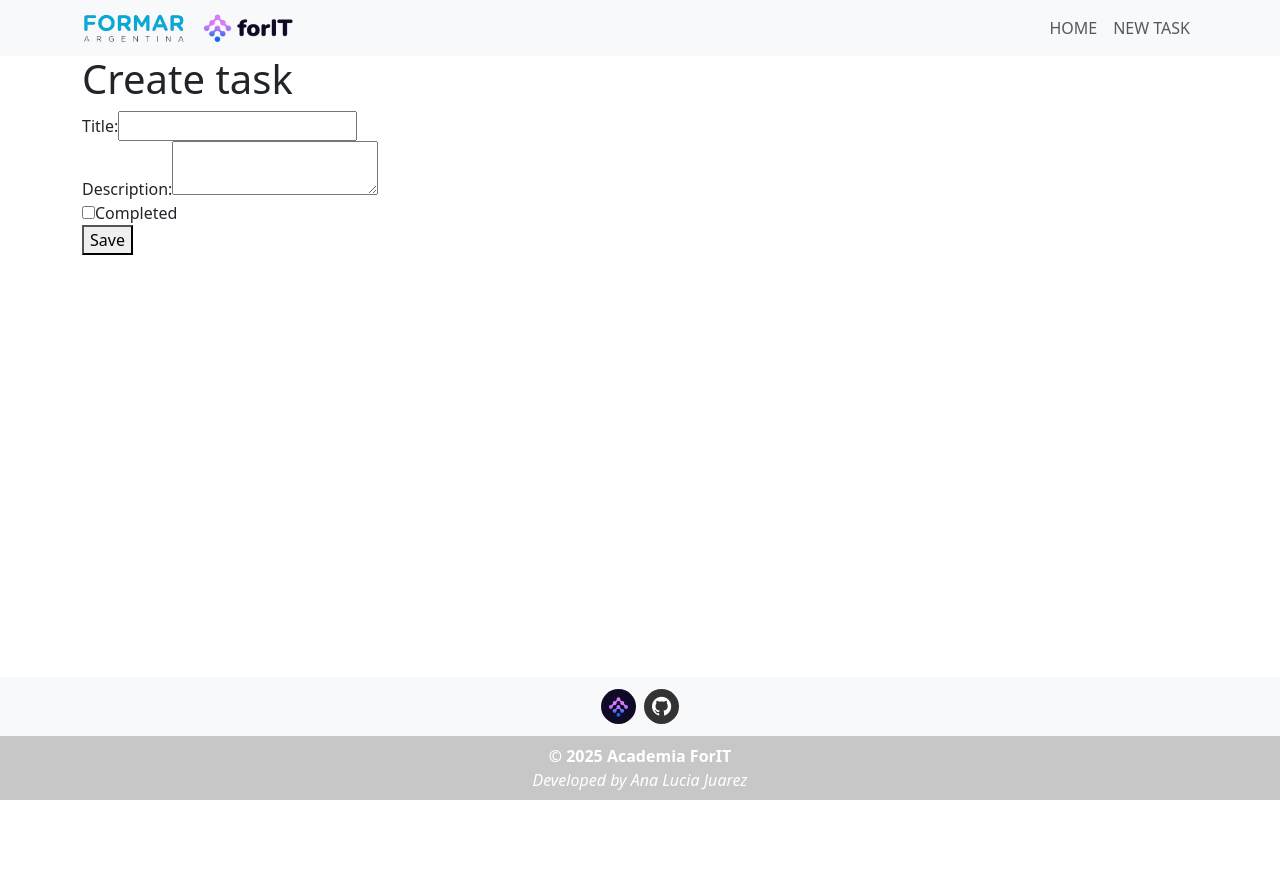
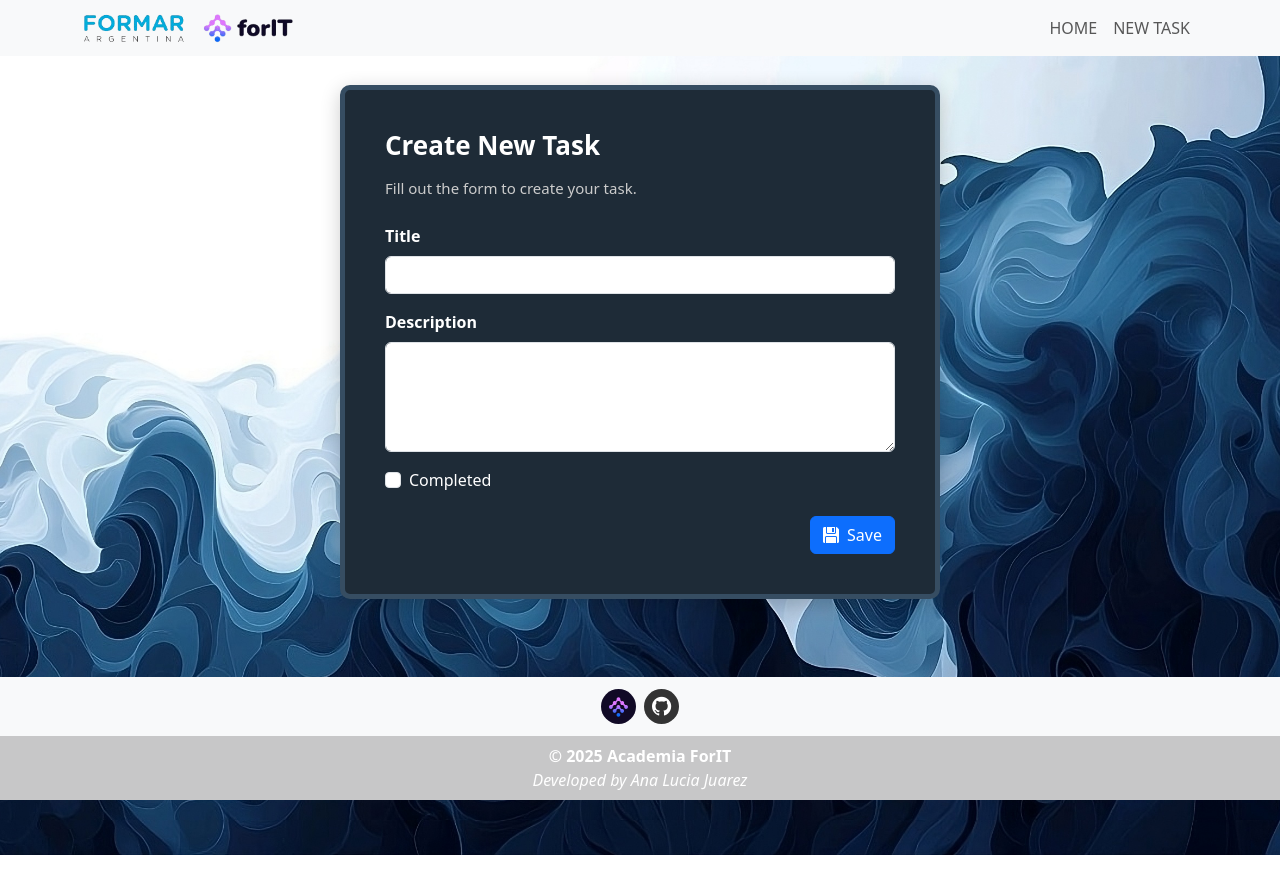
Before and after one commit to manita02/AcademiaForITChallengue, a Next.js app in the folder frontend/: page /tasks/new in a window 1280 px wide. Shown: the top 894 px of the page. Before the commit the page ends 800 px from the top, so only its background shows below. Built offline with nearby package versions, Linux system fonts and the light colour scheme.

Commit message:
Feat: visual adjustments to TaskForm and pages; added new styles and form-bg background image

```diff
--- a/frontend/src/components/TaskForm.tsx
+++ b/frontend/src/components/TaskForm.tsx
@@ -7,9 +7,10 @@ interface TaskFormProps {
   initialTask?: TaskData;
   onSubmit: (taskData: TaskData) => void;
   loading?: boolean;
+  formTitle: string;
 }
 
-const TaskForm: React.FC<TaskFormProps> = ({ initialTask, onSubmit, loading }) => {
+const TaskForm: React.FC<TaskFormProps> = ({ initialTask, onSubmit, loading, formTitle }) => {
   const [title, setTitle] = useState(initialTask?.title || '');
   const [description, setDescription] = useState(initialTask?.description || '');
   const [completed, setCompleted] = useState(initialTask?.completed || false);
@@ -28,39 +29,57 @@ const TaskForm: React.FC<TaskFormProps> = ({ initialTask, onSubmit, loading }) =
   };
 
   return (
-    <form onSubmit={handleSubmit}>
-      <div>
-        <label>Title:</label>
+    <form onSubmit={handleSubmit} className="form-content">
+      <div className="form-items">
+        <h3 className="form-title mb-3">{formTitle}</h3>
+        <p className="mb-4">
+          Fill out the form to{' '}
+          {formTitle.split(' ')[0].toLowerCase()} your task.
+        </p>
+
+        <div className="mb-3">
+          <label htmlFor="title" className="form-label fw-bold">Title</label>
           <input
             type="text"
+            id="title"
+            className="form-control"
             value={title}
             onChange={e => setTitle(e.target.value)}
             maxLength={20}
             required
           />
         </div>
-      <div>
-        <label>Description:</label>
+
+        <div className="mb-3">
+          <label htmlFor="description" className="form-label fw-bold">Description</label>
           <textarea
+            id="description"
+            className="form-control"
             value={description}
             onChange={e => setDescription(e.target.value)}
             maxLength={100}
             required
+            rows={4}
           />
         </div>
-      <div>
-        <label>
+
+        <div className="form-check mb-4">
           <input
             type="checkbox"
+            id="completed"
+            className="form-check-input"
             checked={completed}
             onChange={e => setCompleted(e.target.checked)}
           />
-          Completed
-        </label>
+          <label htmlFor="completed" className="form-check-label">Completed</label>
         </div>
-      <button type="submit" disabled={loading}>
-        {loading ? 'Saving...' : 'Save'}
+
+        <div className="text-end">
+          <button type="submit" className="btn btn-primary" disabled={loading}>
+            {loading ? 'Saving...' : <><i className="bi bi-floppy-fill me-2"></i>Save</>}
           </button>
+        </div>
+      </div>
     </form>
   );
 };
--- a/frontend/src/pages/tasks/[id]/edit.tsx
+++ b/frontend/src/pages/tasks/[id]/edit.tsx
@@ -61,9 +61,8 @@ const EditTaskPage = () => {
   if (!task) return <p>No task found.</p>;
 
   return (
-    <div>
-      <h1>Update task</h1>
-      <TaskForm initialTask={task} onSubmit={handleUpdate} loading={loading} />
+    <div className="formContainer">
+      <TaskForm initialTask={task} onSubmit={handleUpdate} loading={loading} formTitle="Update Task"/>
     </div>
   );
 };
--- a/frontend/src/pages/tasks/new.tsx
+++ b/frontend/src/pages/tasks/new.tsx
@@ -34,9 +34,8 @@ const CreateTaskPage = () => {
   };
 
   return (
-    <div>
-      <h1>Create task</h1>
-      <TaskForm onSubmit={handleCreate} loading={loading} />
+    <div className="formContainer">
+      <TaskForm onSubmit={handleCreate} loading={loading} formTitle="Create New Task" />
     </div>
   );
 };
--- a/frontend/src/styles/globals.css
+++ b/frontend/src/styles/globals.css
@@ -102,3 +102,54 @@
     transform: translate(0);
   }
 }
+
+.formContainer {
+  background-image: url('/images/form-bg.jpeg');
+  background-size: cover;
+  background-position: center;
+  background-repeat: no-repeat;
+  min-height: 100vh;
+  width: 100vw;
+  margin-left: calc(-50vw + 50%);
+  padding-top: 30px;
+}
+
+.form-content {
+  padding: 40px;
+  border: 5px solid #364d62;
+  border-radius: 10px;
+  background-color: #1e2b37;
+  box-shadow: 0 5px 20px rgba(0,0,0,0.2);
+  max-width: 600px;
+  margin: 0 auto;
+}
+
+.form-items {
+  width: 100%;
+}
+
+.form-title {
+  color: #fff;
+  font-size: 26px;
+  font-weight: 600;
+}
+
+.form-content p {
+  color: #ccc;
+  font-size: 15px;
+  margin-bottom: 20px;
+}
+
+.form-content label {
+  color: #fff;
+}
+
+.form-content input,
+.form-content textarea {
+  background-color: #fff;
+  color: #333;
+}
+
+.form-content .form-check-label {
+  color: #fff;
+}
```
Also changed, not shown: frontend/public/images/form-bg.jpeg (added). Lines whose indentation alone changed are shown as unchanged.
